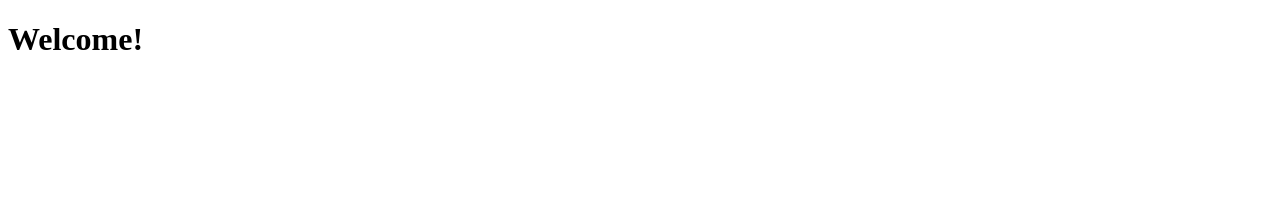
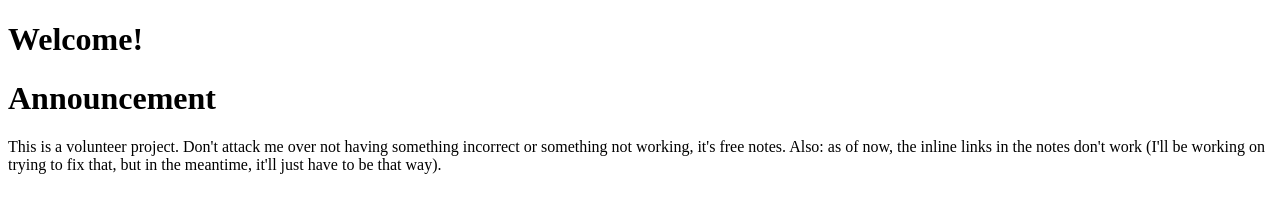
Before and after one commit to Jdude311/notes, a plain HTML site: page index.html in a window 1280 px wide. Drawn offline with Linux system fonts and the light colour scheme.

Commit message:
Update index.html

```diff
--- a/index.html
+++ b/index.html
@@ -5,5 +5,7 @@
   </header>
   <body>
     <h1>Welcome!</h1>
+    <h1>Announcement</h1>
+    <p>This is a volunteer project. Don't attack me over not having something incorrect or something not working, it's free notes. Also: as of now, the inline links in the notes don't work (I'll be working on trying to fix that, but in the meantime, it'll just have to be that way).</p>
   </body>
 </html>
```
